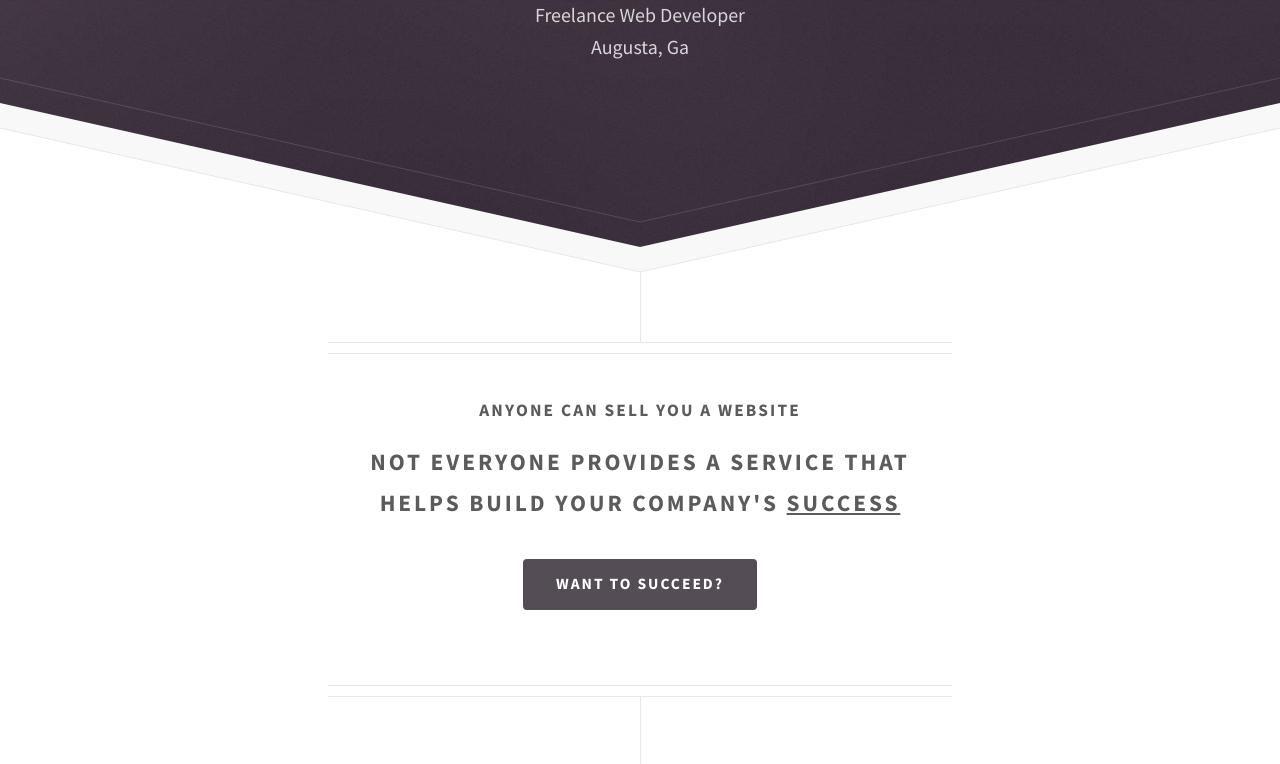
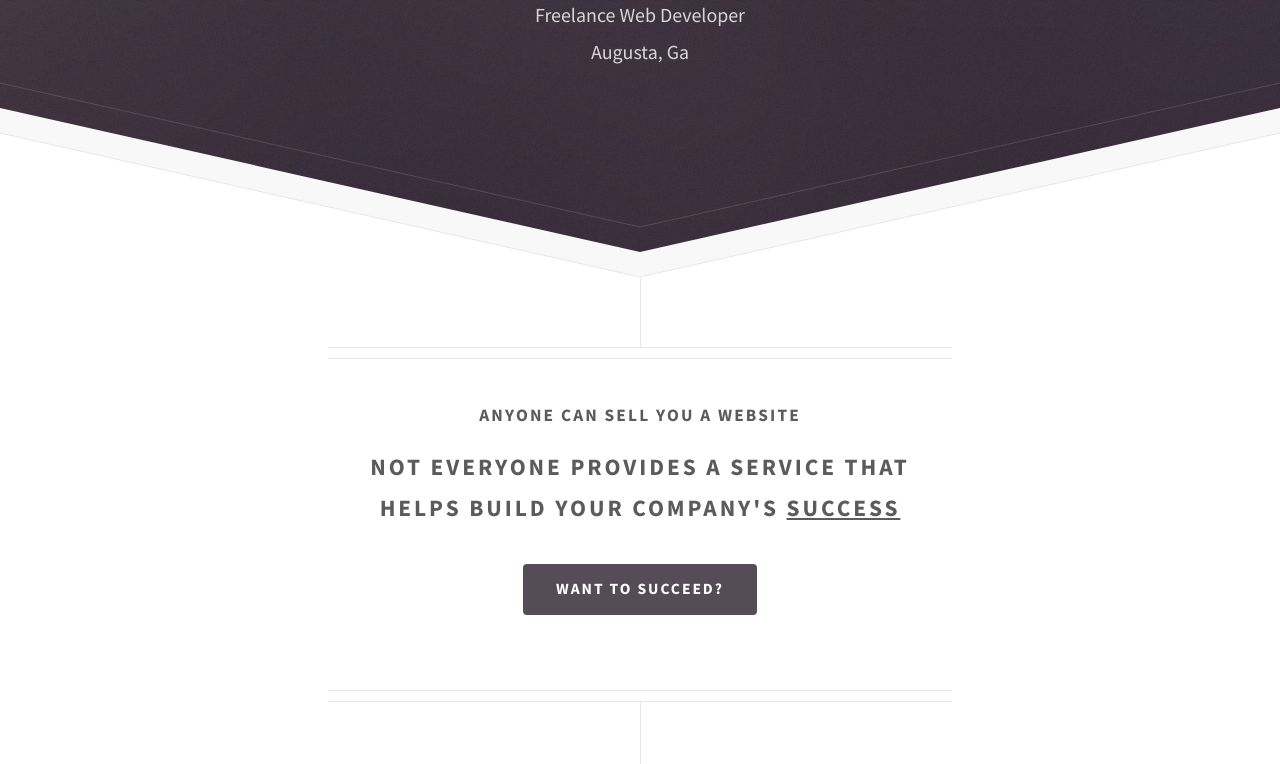
Before and after one commit to timmaybrown/thenullbyte.org, a website: page index.html in a window 1280 px wide. Shown: the part 292-1056 px from the top of the page. Drawn offline with Linux system fonts and the light colour scheme.

Commit message:
fixing header text

```diff
--- a/index.html
+++ b/index.html
@@ -47,7 +47,8 @@
             <div id="header">
                 <span class="logo icon fa fa-cog fa-spin"></span>
                 <h1>Joshua Sandlin</h1>
-                <p>Freelance Web Developer<br />Augusta, Ga</p>
+                <p>Freelance Web Developer</p>
+                <p>Augusta, Ga</p>
             </div>
 
         <!-- Main -->
```
